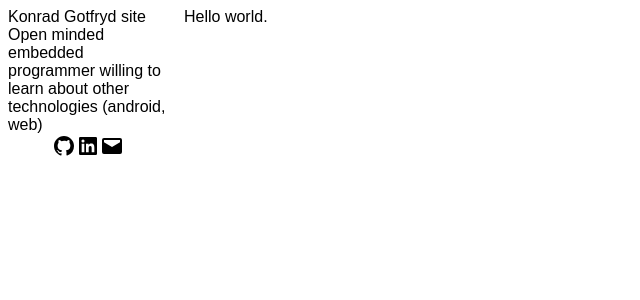
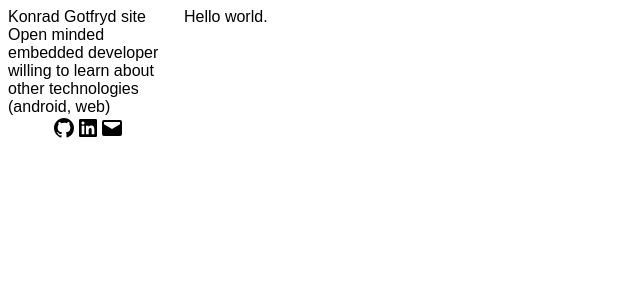
Before and after one commit to stsrc/site, a React (Create React App) app: page / in a window 1280 px wide. Shown: the top 300 px of the page, without its empty margins (0-640 px from the left). Built offline with nearby package versions, Linux system fonts and the light colour scheme.

Commit message:
Fix content.

```diff
--- a/src/App.js
+++ b/src/App.js
@@ -8,7 +8,7 @@ function App() {
     <div id="container">
       <div id="one">
 	Konrad Gotfryd site<br/>
-	Open minded embedded programmer willing to learn about other technologies (android, web)
+	Open minded embedded developer willing to learn about other technologies (android, web)
 	<div id="svglinks">
   	  <a href="https://github.com/stsrc"><img src={pic_github} alt="github" style={{
 	    width: '24px',
```
